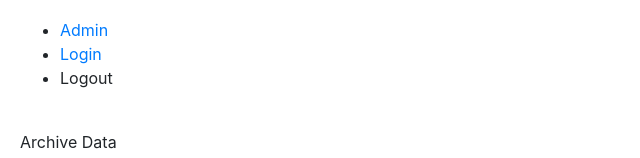
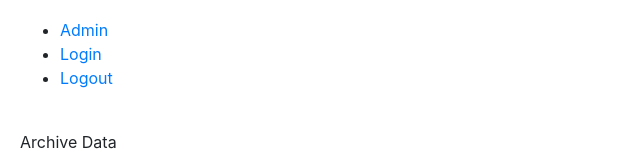
Before and after one commit to tabarino/FirstAngularProject, an Angular app: page / in a window 1280 px wide. Shown: the part 154-312 px from the top of the page, without its empty margins (0-640 px from the left). Built offline with nearby package versions, Linux system fonts and the light colour scheme.

Commit message:
144. Implementing Logout

```diff
--- a/src/app/home/home.component.html
+++ b/src/app/home/home.component.html
@@ -3,7 +3,7 @@
 <ul>
     <li><a routerLink="/admin">Admin</a></li>
     <li><a routerLink="/login">Login</a></li>
-    <li><a>Logout</a></li>
+    <li><a routerLink="/login" (click)="authService.logout()">Logout</a></li>
 </ul>
 <br>
 <p>Archive Data</p>
--- a/src/app/home/home.component.ts
+++ b/src/app/home/home.component.ts
@@ -13,7 +13,7 @@ export class HomeComponent implements OnInit {
     { year: 2020, month: 4 }
   ]
 
-  constructor(private authService: AuthService) { }
+  constructor(public authService: AuthService) { }
 
   ngOnInit(): void {
   }
--- a/src/app/services/auth.service.ts
+++ b/src/app/services/auth.service.ts
@@ -21,6 +21,7 @@ export class AuthService {
   }
 
   logout() {
+    localStorage.removeItem('token');
   }
 
   isLoggedIn() {
```
